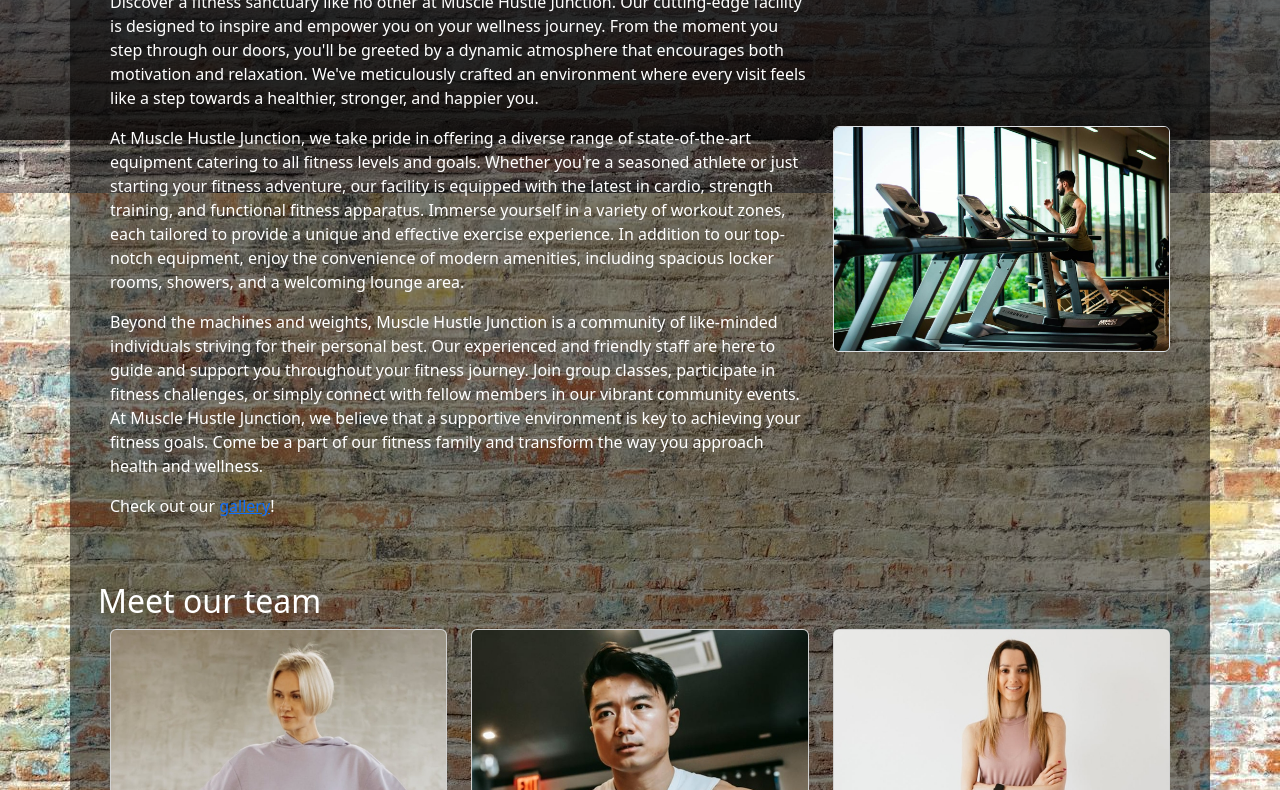
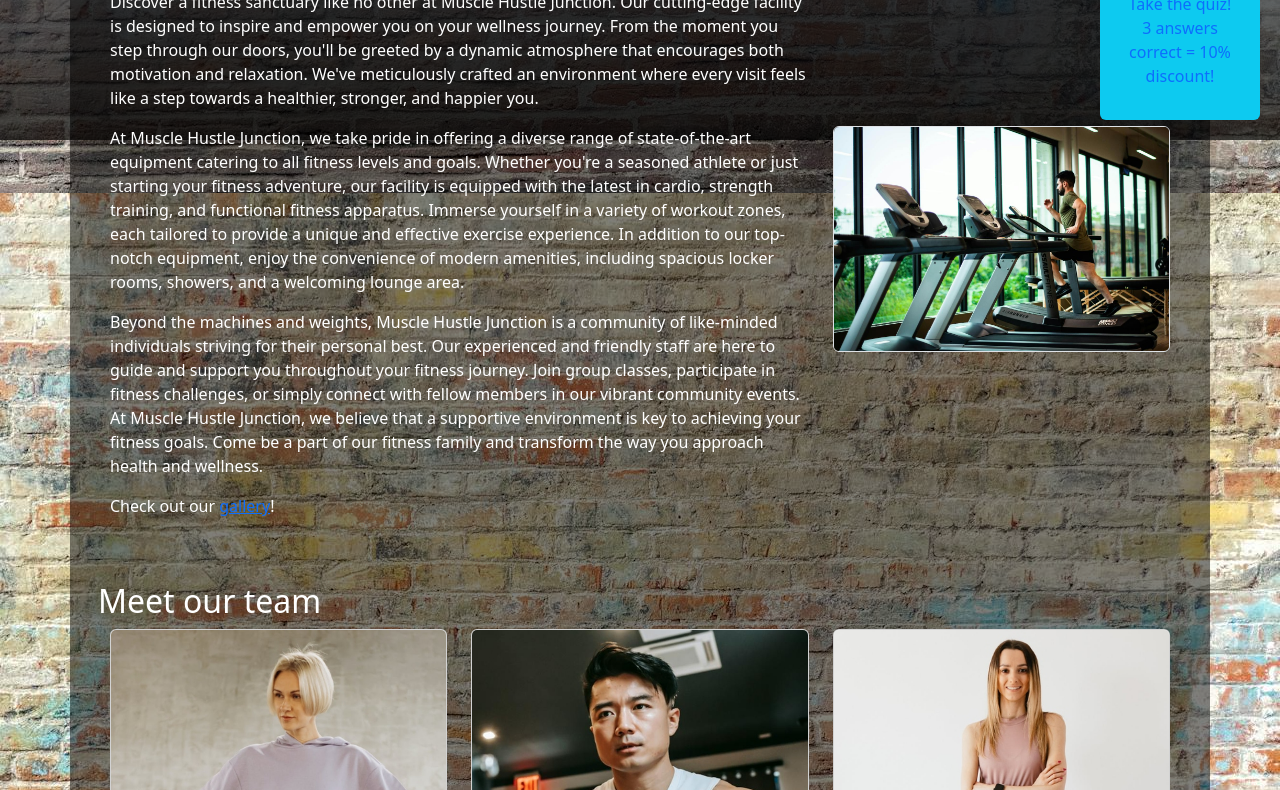
Before and after one commit to x23222166/gym-website, a plain HTML site: page index.html in a window 1280 px wide. Shown: the part 660-1450 px from the top of the page. Drawn offline with nearby package versions, Linux system fonts and the light colour scheme.

Commit message:
Add promo box that links to the quiz

```diff
--- a/index.html
+++ b/index.html
@@ -11,9 +11,18 @@
       crossorigin="anonymous"
     />
     <link rel="stylesheet" href="./styles.css" />
+    <script type="text/javascript" src="./script.js" defer></script>
   </head>
   <body class="text-white">
     <div class="overlay"></div>
+    <a href="./pages/game/game.html">
+      <div
+        id="promo-box"
+        class="bg-info rounded p-3 d-flex justify-content-around align-items-center text-center"
+      >
+        Take the quiz!<br />3 answers correct = 10% discount!
+      </div>
+    </a>
     <header>
       <nav class="navbar fixed-top navbar-expand-lg navbar-dark bg-dark">
         <a class="navbar-brand" href="./index.html"
--- /dev/null
+++ b/script.js
@@ -0,0 +1,21 @@
+let isPromoBoxOut = false;
+let promoBox = document.querySelector("#promo-box");
+
+// Slide in the promo box and show it
+setTimeout(() => {
+  promoBox.style.setProperty("right", "20px");
+  promoBox.style.setProperty("opacity", "1");
+}, 1000);
+
+// Wait 2s for the promo box to fully appear
+setTimeout(() => {
+  isPromoBoxOut = true;
+}, 2000);
+
+// Hide promo box if the user clicks away when it's fully visible
+document.querySelector("body").addEventListener("click", (e) => {
+  if (e.target !== promoBox && isPromoBoxOut) {
+    promoBox.style.setProperty("right", "-200px");
+    promoBox.style.setProperty("opacity", "0");
+  }
+});
--- a/styles.css
+++ b/styles.css
@@ -93,3 +93,12 @@ footer {
 .hidden {
   display: none;
 }
+
+#promo-box {
+  width: 10rem; height: 10rem;
+  opacity: 0;
+  position: fixed;
+  bottom: 20px; right: -200px;
+  z-index: 100;
+  transition: opacity .8s ease-out, right .8s ease-out;
+}
```
